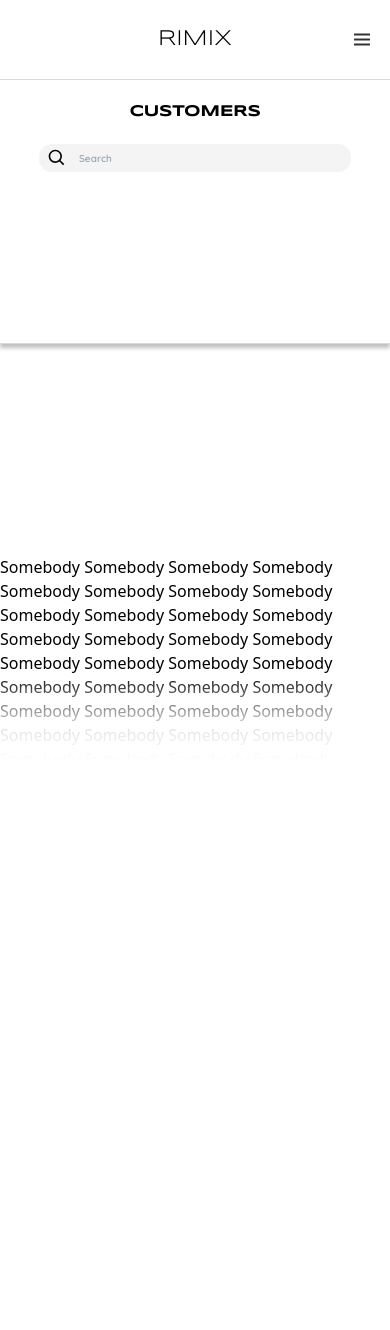
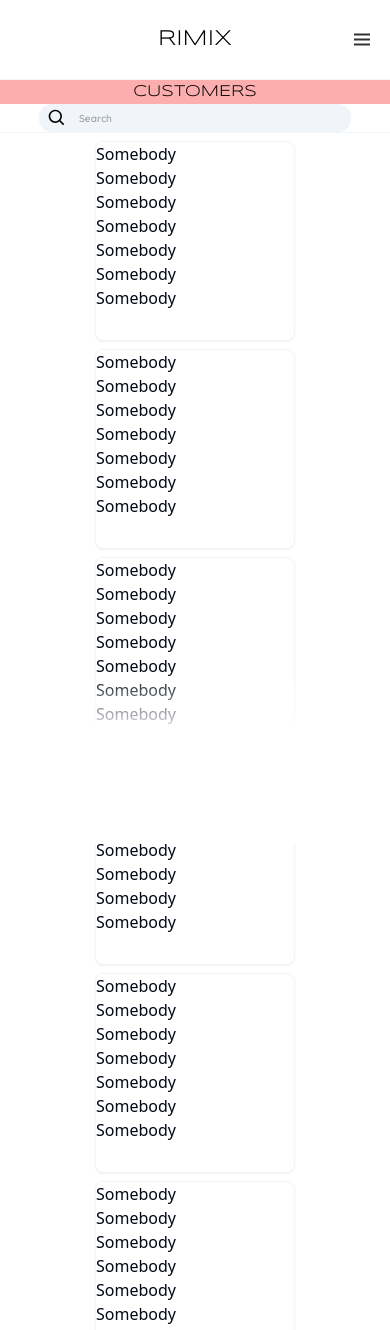
Before and after one commit to EngelbertTeh/Hair-Records-Management-System, a Next.js app: page /en/customers in a window 390 px wide. Shown: the top 1330 px of the page. Before the commit the page ends 844 px from the top, so only its background shows below. Built offline with nearby package versions, Linux system fonts and the light colour scheme.

Commit message:
added cards into page

```diff
--- a/src/app/en/customers/page.tsx
+++ b/src/app/en/customers/page.tsx
@@ -1,30 +1,86 @@
 import Navbar from '@/components/component/Navbar';
 import SearchBar from '@/components/component/SearchBar';
-import { Card, CardContent, CardHeader, CardTitle } from '@/components/ui/card';
+import { Card } from '@/components/ui/card';
 export default function CustomerList() {
   return (
     <div className="page">
       <Navbar>RIMIX</Navbar>
-      <div className="header fcol row-span-1">
-        <Card className="panel fcol flex-auto">
-          <CardHeader>
-            <CardTitle className="header ">CUSTOMERS</CardTitle>
-          </CardHeader>
-          <CardContent className="flex justify-center">
+      <div className="page-content h-full ">
+        <div className="panel fcol flex-auto">
+          <div>
+            <h1 className="header ">CUSTOMERS</h1>
+          </div>
+          <div className="flex justify-center">
             <SearchBar className="searchbar" />
-          </CardContent>
-        </Card>
-      </div>
-      <div className="page-content h-[500px] bg ">
-        <Card className="panel min-h-full flex flex-col justify-end">
-          Somebody Somebody Somebody Somebody Somebody Somebody Somebody
-          Somebody Somebody Somebody Somebody Somebody Somebody Somebody
-          Somebody Somebody Somebody Somebody Somebody Somebody Somebody
-          Somebody Somebody Somebody Somebody Somebody Somebody Somebody
-          Somebody Somebody Somebody Somebody Somebody Somebody Somebody
-          Somebody Somebody Somebody Somebody Somebody Somebody Somebody
-          Somebody Somebody Somebody Somebody
-        </Card>
+          </div>
+        </div>
+        <div
+          className="scroll-container p-2
+          h-full gap-2 flex flex-col items-center"
+        >
+          <Card className=" flex-col w-[200px]  flex  h-[200px]">
+            <p>Somebody</p>
+            <p>Somebody</p>
+            <p>Somebody</p>
+            <p>Somebody</p>
+            <p>Somebody</p>
+            <p>Somebody</p>
+            <p>Somebody</p>
+          </Card>
+          <Card className="flex-col w-[200px]  flex  h-[200px]">
+            <p>Somebody</p>
+            <p>Somebody</p>
+            <p>Somebody</p>
+            <p>Somebody</p>
+            <p>Somebody</p>
+            <p>Somebody</p>
+            <p>Somebody</p>
+          </Card>
+          <Card className="flex-col w-[200px]  flex  h-[200px]">
+            <p>Somebody</p>
+            <p>Somebody</p>
+            <p>Somebody</p>
+            <p>Somebody</p>
+            <p>Somebody</p>
+            <p>Somebody</p>
+            <p>Somebody</p>
+          </Card>
+          <Card className="flex-col w-[200px]  flex  h-[200px]">
+            <p>Somebody</p>
+            <p>Somebody</p>
+            <p>Somebody</p>
+            <p>Somebody</p>
+            <p>Somebody</p>
+            <p>Somebody</p>
+            <p>Somebody</p>
+          </Card>
+          <Card className="flex-col w-[200px]  flex  h-[200px]">
+            <p>Somebody</p>
+            <p>Somebody</p>
+            <p>Somebody</p>
+            <p>Somebody</p>
+            <p>Somebody</p>
+            <p>Somebody</p>
+            <p>Somebody</p>
+          </Card>
+          <Card className="flex-col w-[200px]  flex  h-[200px]">
+            <p>Somebody</p>
+            <p>Somebody</p>
+            <p>Somebody</p>
+            <p>Somebody</p>
+            <p>Somebody</p>
+            <p>Somebody</p>
+            <p>Somebody</p>
+          </Card>
+          <Card className="flex-col w-[200px]  flex  h-[200px]">
+            <p>Somebody</p>
+            <p>Somebody</p>
+            <p>Somebody</p>
+            <p>Somebody</p>
+            <p>Somebody</p>
+            <p>Somebody</p>
+          </Card>
+        </div>
       </div>
 
       <div className="footer h-[10svh] bg-white  w-full fixed bottom-0  backdrop-filter backdrop-blur-sm">
--- a/src/app/globals.css
+++ b/src/app/globals.css
@@ -1,8 +1,11 @@
 @tailwind base;
 @tailwind components;
 @tailwind utilities;
-/* @layer base {
+@layer base {
   :root {
+    --z-nav: 999;
+    --z-footer: 999;
+
     --background: 0, 0%, 86%;
     --foreground: 0, 0%, 100%;
 
@@ -12,8 +15,8 @@
     --popover: 0 0% 100%;
     --popover-foreground: 222.2 84% 4.9%;
 
-    --primary: 222.2 47.4% 11.2%;
-    --primary-foreground: 210 40% 98%;
+    --primary: 0 0% 100%;
+    --primary-foreground: 0 0% 0%;
 
     --secondary: 210 40% 96.1%;
     --secondary-foreground: 222.2 47.4% 11.2%;
@@ -27,14 +30,14 @@
     --destructive: 0 84.2% 60.2%;
     --destructive-foreground: 210 40% 98%;
 
-    --border: 214.3 31.8% 91.4%;
+    --border: 210 40% 96.1%;
     --input: 214.3 31.8% 91.4%;
     --ring: 222.2 84% 4.9%;
 
     --radius: 0.5rem;
   }
 
-  .dark {
+  /* .dark {
     --background: 222.2 84% 4.9%;
     --foreground: 210 40% 98%;
 
@@ -62,19 +65,19 @@
     --border: 217.2 32.6% 17.5%;
     --input: 217.2 32.6% 17.5%;
     --ring: 212.7 26.8% 83.9%;
-  }
-} */
+  } */
+}
 
 @layer base {
-  :root {
-    --primary: hsl(0, 0%, 100%);
+  /* :root {
+    --primary: @apply bg-white;
     --secondary: hsl(0, 0%, 86%);
     --secondary-light-3: hsl(0, 0%, 86%, 0.3);
     --secondary-light-5: hsl(0, 0%, 86%, 0.5);
     --accent: hsl(0, 0%, 0%);
     --accent-light-5: hsl(0, 0%, 0%, 0.5);
     @apply box-border;
-  }
+  } */
 
   body {
     @apply min-h-screen;
@@ -116,7 +119,7 @@
     @apply min-h-screen min-w-full grid  grid-rows-[80px_minmax(0,1fr)];
 
     & .header {
-      @apply bg-[var(--primary)] bg-opacity-90 backdrop-filter backdrop-blur-md sticky top-0;
+      @apply bg-red-300 bg-opacity-90 backdrop-filter backdrop-blur-md  top-0;
     }
 
     /* this will apply shadow on the last child panel of the first group container, and will not apply shadow on the last child panel of subsequent group containers */
@@ -136,7 +139,7 @@
   }
 
   .navbar {
-    @apply flex relative border-b-[1px] border-[#dbdbdb];
+    @apply sticky bg-primary/90 top-0 flex  z-[--z-nav] backdrop-filter backdrop-blur-md border-b-[1px] border-borderClr;
 
     & .title {
       font-family: var(--font-syncopate-bold);
@@ -152,7 +155,9 @@
     }
   }
 
-  .card,
+  .card {
+    @apply rounded-lg border border-borderClr bg-card text-card-foreground shadow-sm;
+  }
   .panel {
     & .title {
       font-family: var(--font-syncopate-bold);
@@ -165,7 +170,7 @@
 
     & .searchbar {
       font-family: var(--font-syncopate-reg);
-      @apply min-w-[80svw] lg:min-w-[33svw] flex px-2 bg-[var(--secondary-light-3)] rounded-[13px] h-[1.75rem]
+      @apply min-w-[80svw] lg:min-w-[33svw] flex px-2 bg-secondary rounded-[13px] h-[1.75rem]
       body-text-emp text-[var(--accent-light-5)];
 
       & input {
@@ -177,6 +182,6 @@
 
 @layer utilities {
   .panel {
-    @apply rounded-none border-r-0 border-l-0 border-t-0 border-b-[1px] border-[#dbdbdb];
+    @apply rounded-none border-r-0 border-l-0 border-t-0 border-b-[1px] border-borderClr;
   }
 }
--- a/src/components/ui/card.tsx
+++ b/src/components/ui/card.tsx
@@ -9,7 +9,7 @@ const Card = React.forwardRef<
   <div
     ref={ref}
     className={cn(
-      'rounded-lg border bg-card text-card-foreground shadow-sm',
+      'card',
       className
     )}
     {...props}
--- a/tailwind.config.ts
+++ b/tailwind.config.ts
@@ -19,41 +19,41 @@ const config = {
     //   },
     // },
     extend: {
-      // colors: {
-      //   border: "hsl(var(--border))",
-      //   input: "hsl(var(--input))",
-      //   ring: "hsl(var(--ring))",
-      //   background: "hsl(var(--background))",
-      //   foreground: "hsl(var(--foreground))",
-      //   primary: {
-      //     DEFAULT: "hsl(var(--primary))",
-      //     foreground: "hsl(var(--primary-foreground))",
-      //   },
-      //   secondary: {
-      //     DEFAULT: "hsl(var(--secondary))",
-      //     foreground: "hsl(var(--secondary-foreground))",
-      //   },
-      //   destructive: {
-      //     DEFAULT: "hsl(var(--destructive))",
-      //     foreground: "hsl(var(--destructive-foreground))",
-      //   },
-      //   muted: {
-      //     DEFAULT: "hsl(var(--muted))",
-      //     foreground: "hsl(var(--muted-foreground))",
-      //   },
-      //   accent: {
-      //     DEFAULT: "hsl(var(--accent))",
-      //     foreground: "hsl(var(--accent-foreground))",
-      //   },
-      //   popover: {
-      //     DEFAULT: "hsl(var(--popover))",
-      //     foreground: "hsl(var(--popover-foreground))",
-      //   },
-      //   card: {
-      //     DEFAULT: "hsl(var(--card))",
-      //     foreground: "hsl(var(--card-foreground))",
-      //   },
-      // },
+      colors: {
+        borderClr: 'hsl(var(--border))',
+        input: 'hsl(var(--input))',
+        ring: 'hsl(var(--ring))',
+        background: 'hsl(var(--background))',
+        foreground: 'hsl(var(--foreground))',
+        primary: {
+          DEFAULT: 'hsl(var(--primary))',
+          foreground: 'hsl(var(--primary-foreground))',
+        },
+        secondary: {
+          DEFAULT: 'hsl(var(--secondary))',
+          foreground: 'hsl(var(--secondary-foreground))',
+        },
+        destructive: {
+          DEFAULT: 'hsl(var(--destructive))',
+          foreground: 'hsl(var(--destructive-foreground))',
+        },
+        muted: {
+          DEFAULT: 'hsl(var(--muted))',
+          foreground: 'hsl(var(--muted-foreground))',
+        },
+        accent: {
+          DEFAULT: 'hsl(var(--accent))',
+          foreground: 'hsl(var(--accent-foreground))',
+        },
+        popover: {
+          DEFAULT: 'hsl(var(--popover))',
+          foreground: 'hsl(var(--popover-foreground))',
+        },
+        card: {
+          DEFAULT: 'hsl(var(--card))',
+          foreground: 'hsl(var(--card-foreground))',
+        },
+      },
       // borderRadius: {
       //   lg: "var(--radius)",
       //   md: "calc(var(--radius) - 2px)",
```
